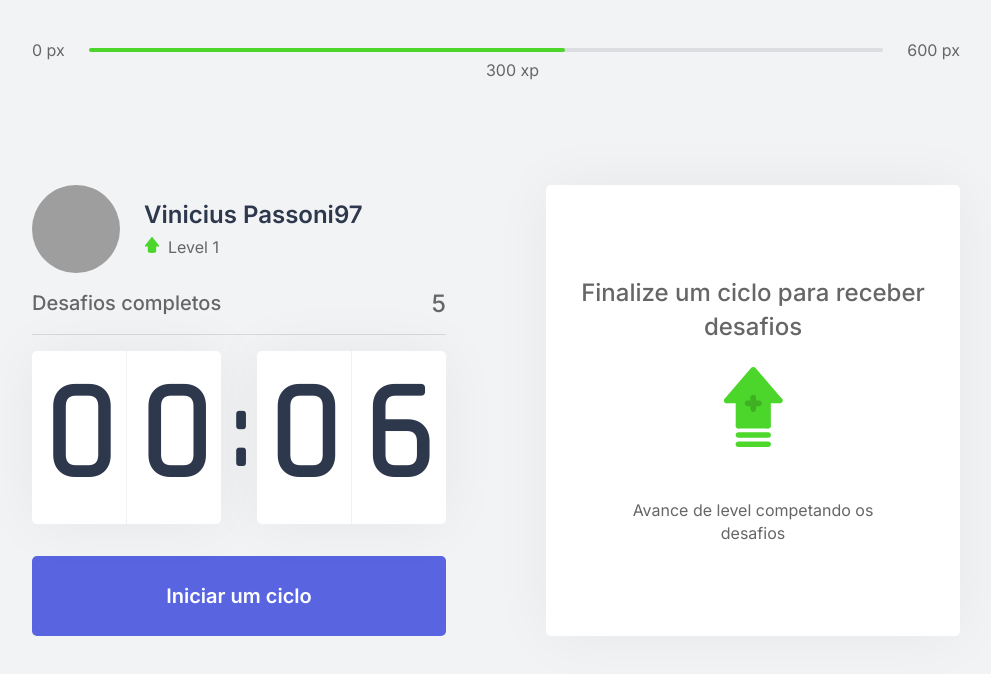
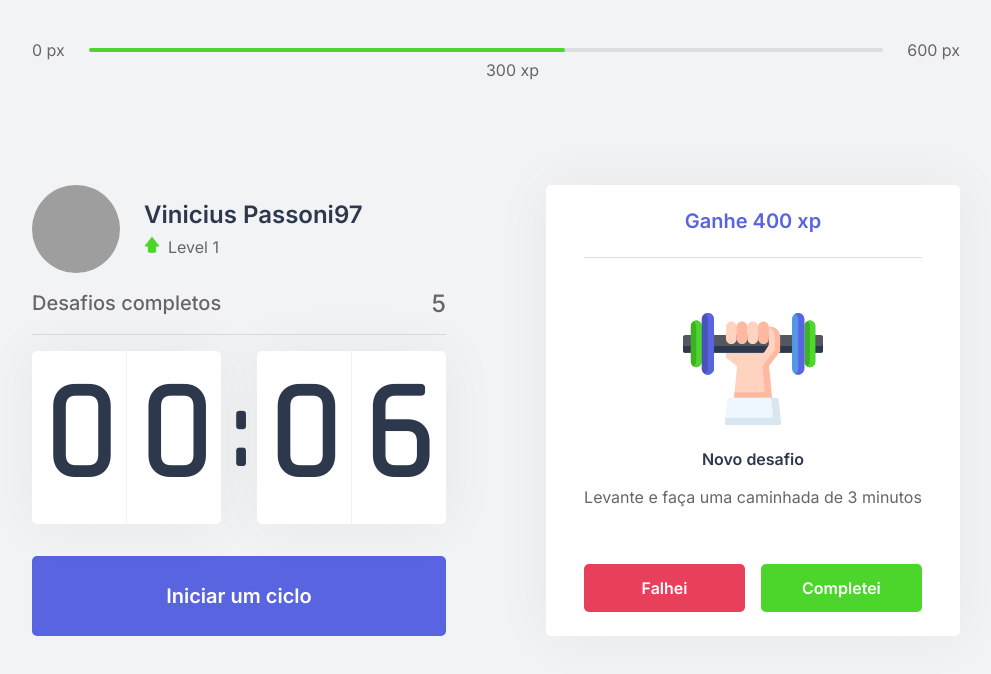
Before and after one commit to ViniciusPassoni97/Moveit, a Next.js app: page / in a window 1280 px wide. Shown: the top 674 px of the page, without its empty margins (144-1135 px from the left). Built offline with nearby package versions, Linux system fonts and the light colour scheme; grey boxes are pictures that could not be loaded.

Commit message:
Terminando layout da aplicação

```diff
--- a/src/components/challenge/ChallengeBox.tsx
+++ b/src/components/challenge/ChallengeBox.tsx
@@ -1,10 +1,32 @@
 import styles from '../../styles/components/ChallengeBox.module.css';
 
 export function ChallengeBox() {
+    const hasActiveChallange = true;
+
     return(
         <div className={styles.challengeBoxContainer}>
+        { hasActiveChallange ? (
+            <div className={styles.challengeBoxActive}>
+                <header>Ganhe 400 xp</header>
+                <main>
+                    <img src='icons/body.svg'/>
+                    <strong>Novo desafio</strong>
+                    <p>Levante e faça uma caminhada de 3 minutos</p>
+                </main>
+                <footer>
+                    <button
+                    type='button'
+                    className={styles.challengeButtonFail}
+                    >Falhei</button>
+
+                    <button
+                    type='button'
+                    className={styles.challengeButtonSuccess}
+                    >Completei</button>
+                </footer>
+            </div>
+        ):(
             <div className={styles.challengeBoxNotActive}>
-
                 <strong className={styles.challengeBoxContainerTitle}>
                     Finalize um ciclo para receber desafios
                 </strong>
@@ -13,12 +35,12 @@
                     src='icons/level-up.svg'
                     alt='' />
                 </div>
-                <p className={styles.challengeBoxContainerText}>
-                Avance de level competando
-                os desafios
-                </p>
-
+                    <p className={styles.challengeBoxContainerText}>
+                    Avance de level competando
+                    os desafios
+                    </p>
             </div>
-        </div>
+        )}
+      </div>
     )
 }
--- a/src/styles/components/ChallengeBox.module.css
+++ b/src/styles/components/ChallengeBox.module.css
@@ -37,3 +37,67 @@
 .challengeBoxNotActive img{
     margin-top: 1.5rem;
 }
+
+.challengeBoxActive{
+    height:100%;
+
+    display: flex;
+    flex-direction:column;
+
+}
+
+.challengeBoxActive header{
+    color:var(--blue);
+    font-weight:600;
+    font-size:1.25rem;
+    padding: 0 2rem 1.5rem;
+    border-bottom: 1px solid var(--gray-line);
+}
+.challengeBoxActive main{
+    flex: 1;
+    display: flex;
+    flex-direction:column;
+    align-items:center;
+    justify-content: center;
+}
+.challengeBoxActive main strong{
+    font-weight: 2rem;
+    font-weight: 600;
+    color: var(--title);
+    margin: 1.5rem 0 1rem;
+}
+.challengeBoxActive main p{
+    line-height:1.5rem;
+}
+.challengeBoxActive footer{
+    display: grid;
+    grid-template-columns: 1fr 1fr;
+    gap:1rem;
+}
+.challengeBoxActive footer button{
+    height:3rem;
+
+    display:flex;
+    align-items:center;
+    justify-content: center;
+
+    border:0;
+    border-radius: 5px;
+
+    color: var(--white);
+
+    font-size: 1rem;
+    font-weight: 600;
+}
+
+.challengeBoxActive footer button.challengeButtonFail{
+    background:var(--red)
+}
+
+.challengeBoxActive footer button.challengeButtonSuccess{
+    background:var(--green)
+}
+
+.challengeBoxActive footer button:hover {
+    filter:brightness(0.9);
+}
```
